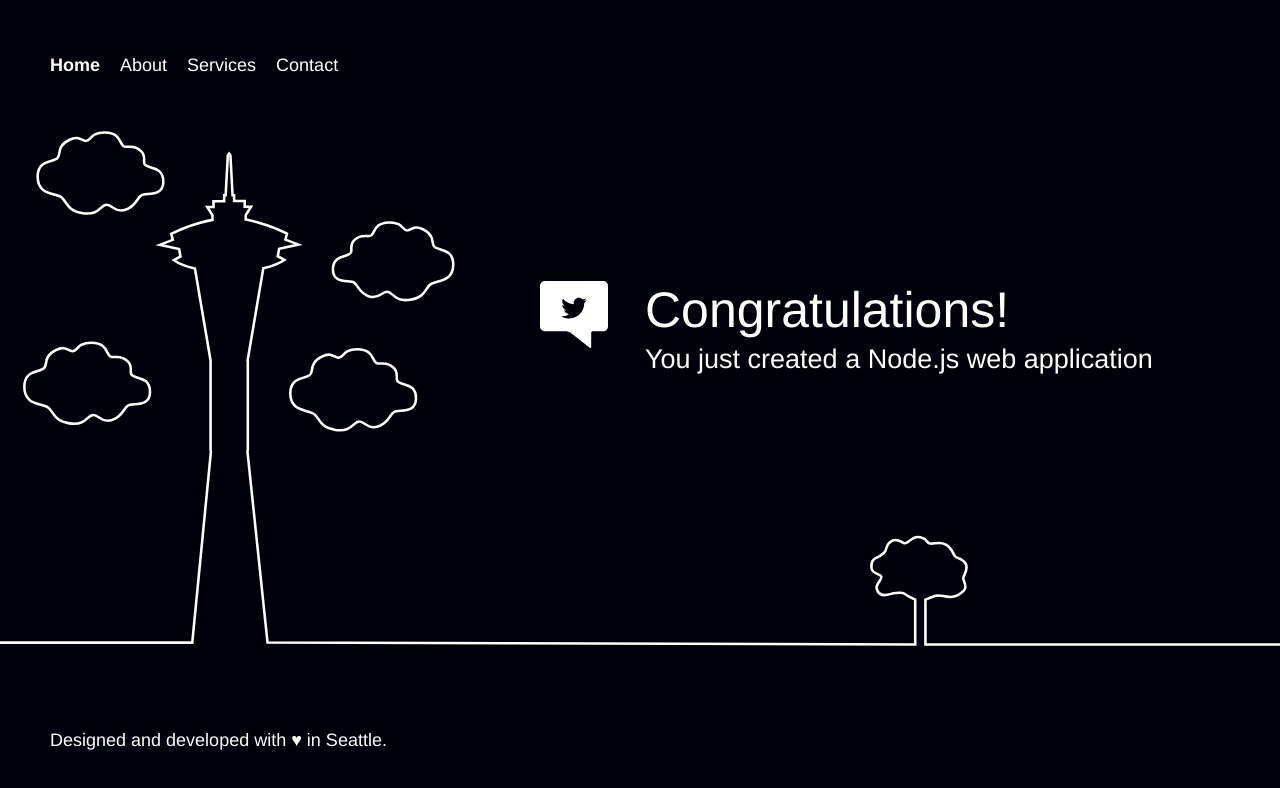
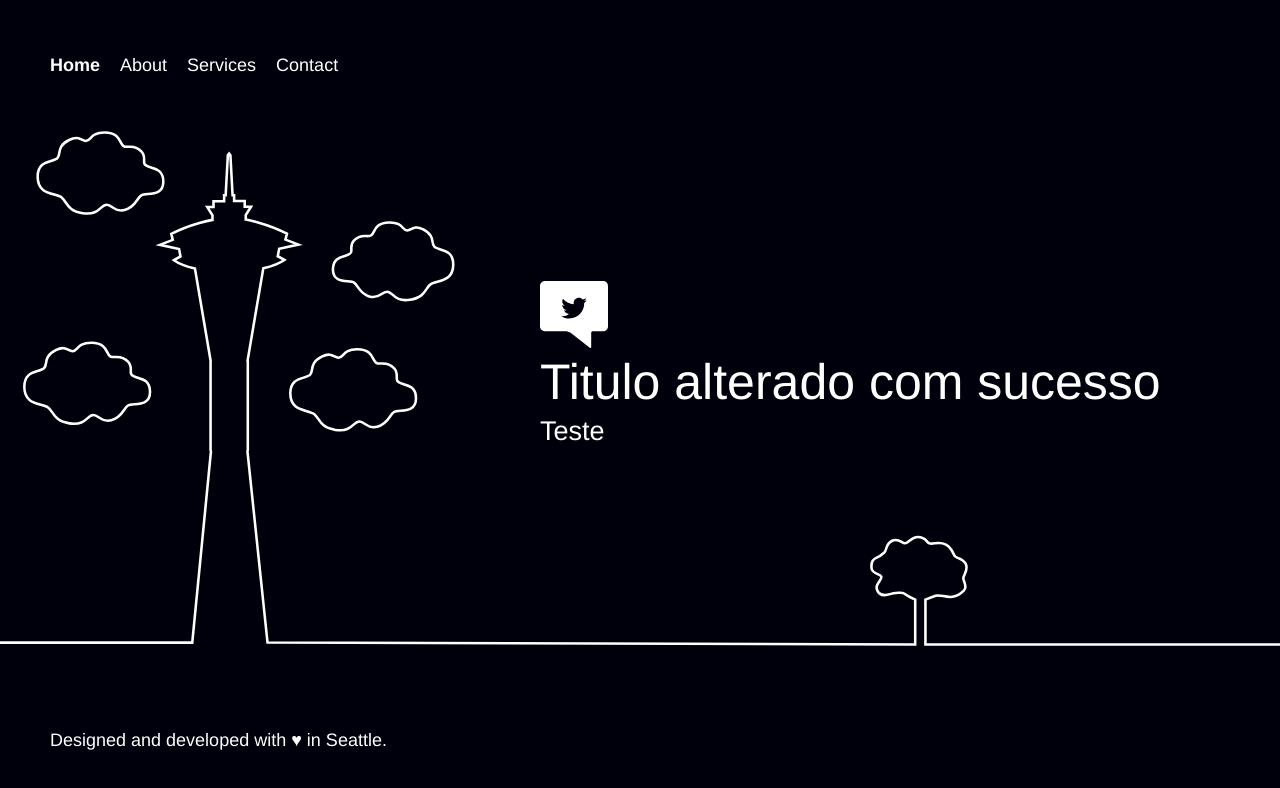
Before and after one commit to issei/fashion-app, a website: page public/index.html in a window 1280 px wide. Drawn offline with Linux system fonts and the light colour scheme.

Commit message:
Alterações

```diff
--- a/public/index.html
+++ b/public/index.html
@@ -58,8 +58,8 @@
         <div class="message">
             <a class="twitter-link" href="https://twitter.com/home/?status=I%20created%20a%20project%20with%20AWS%20CodeStar!%20%23AWS%20%23AWSCodeStar%20https%3A%2F%2Faws.amazon.com%2Fcodestar"><img src="assets/img/tweet.svg" /></a>
             <div class="text">
-                <h1>Congratulations!</h1>
-                <h2>You just created a Node.js web application</h2>
+                <h1>Titulo alterado com sucesso</h1>
+                <h2>Teste</h2>
             </div>
         </div>
     </div>
```
Also changed, not shown: tests/test.js (+1 -1 lines), 1 other file.
